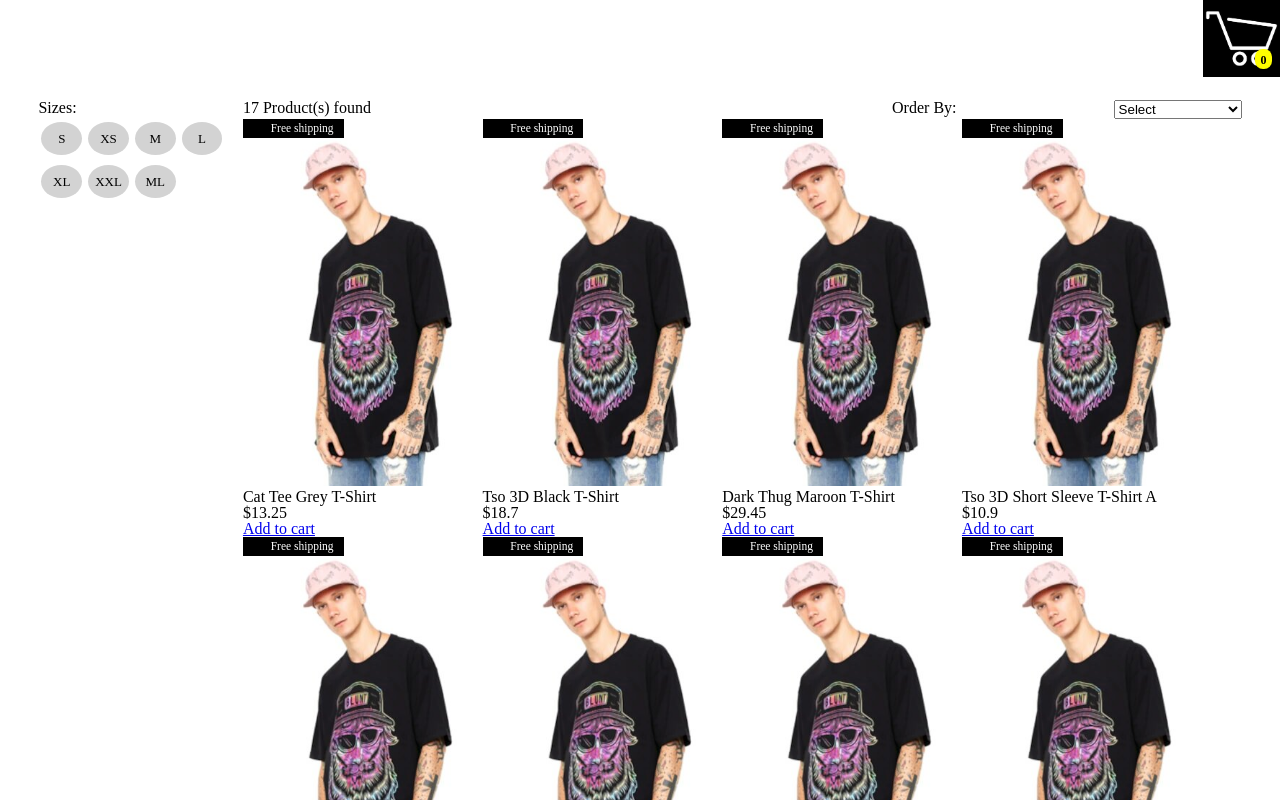
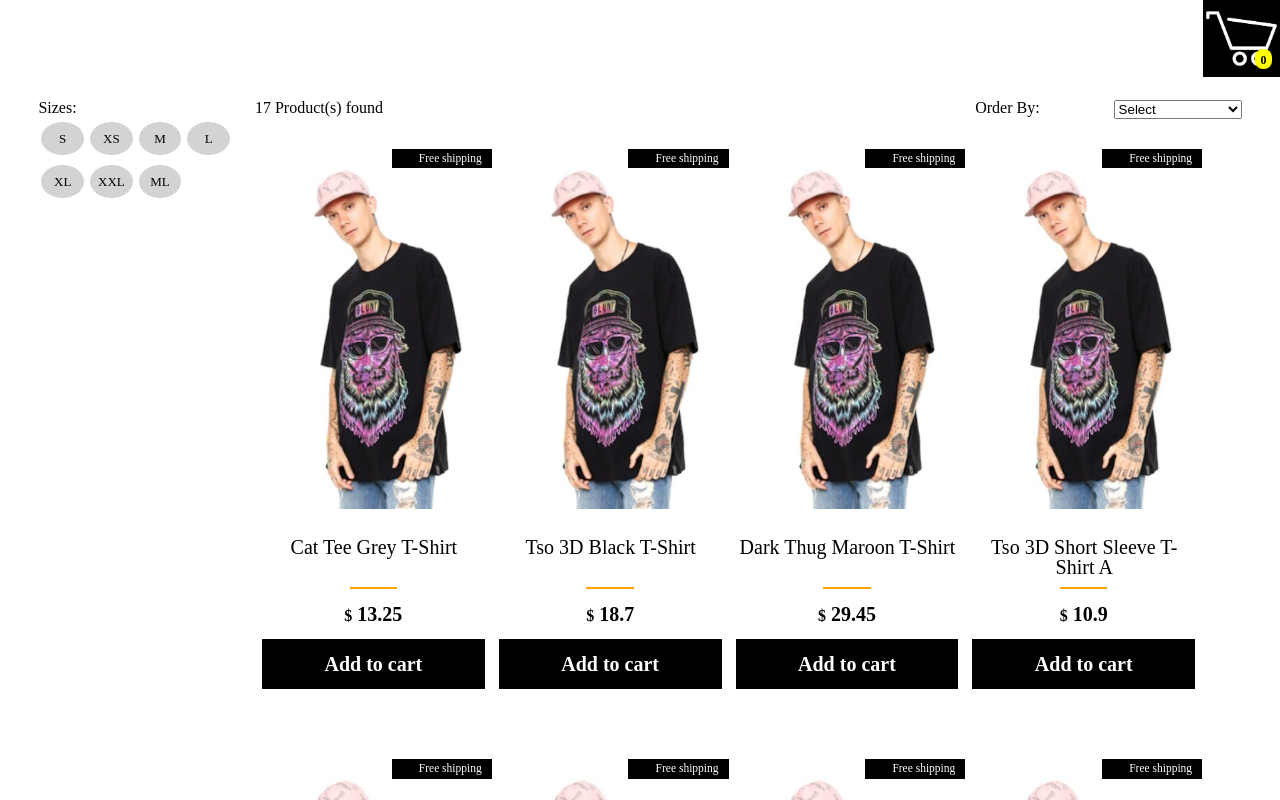
Before and after one commit to nawazzz/tees-shopping-cart-react, a React (Create React App) app: page / in a window 1280 px wide. Shown: the top 800 px of the page. Built offline with nearby package versions, Linux system fonts and the light colour scheme.

Commit message:
style product cards

```diff
--- a/src/App.js
+++ b/src/App.js
@@ -1,6 +1,7 @@
 import React from 'react'
 import './App.scss';
 import Cards from './Cards';
+import Cart from './Cart';
 
 import image from './cart.jpg';
 import imageOne from './pics/image-1.jpg'
@@ -27,6 +28,7 @@ class App extends React.Component {
   constructor(props) {
     super(props)
     this.state = {
+      isCartOpen: false,
       itemDetails: [
         {title: "Cat Tee Grey T-Shirt",
          price: 13.25,
@@ -155,11 +157,17 @@ class App extends React.Component {
     }
   }
 
+  handleCartPage = (event) => {
+    this.setState({
+      isCartOpen: !this.state.isCartOpen
+    }, () => {console.log(this.state.isCartOpen)})
+  }
+
   render() {
     return (
       <div className="mainContainer">
-        <div className='cartIconContainer'>
-          <img src={image}/>
+        <div className='cartIconContainer' >
+          <span onClick={this.handleCartPage} ><img src={image}/></span>
           <p className='counterIcon'>0</p>
         </div>
         <div style={{display: "flex"}} className='allItemsContainer'>
@@ -192,7 +200,9 @@ class App extends React.Component {
             <div className='itemsCardContainer'>
               <Cards
                 itemDetails={this.state.itemDetails}
+                isCartOpen={this.state.isCartOpen}
               />
+              <Cart/>
             </div>
           </div>
         </div>
--- a/src/App.scss
+++ b/src/App.scss
@@ -73,7 +73,7 @@ table {
 		margin: 0 auto;
 		padding: 20px;
 		.sortButtonsContainer{
-			width: 17%;
+			width: 18%;
 			.sizeSelectionContainer{
 				display: flex;
 				flex-wrap: wrap;
@@ -98,13 +98,13 @@ table {
 				}
 			}
 		.itemsAndOrderDropdownContainer{
-			width: 83%;
+			width: 82%;
 			.orderDropdownContainer{
 				width: 100%;
 				display: flex;
 				justify-content: space-between;
 				.dropdownContainer{
-					width: 35%;
+					width: 27%;
 					display: flex;
 					justify-content: space-between;
 				}
--- a/src/Cards.scss
+++ b/src/Cards.scss
@@ -48,25 +48,74 @@ table {
     flex-wrap: wrap;
     .cardContainer{
         width: 24%;
+        cursor: pointer;
+        margin: 30px 0 20px 0;
         &:hover{
-            border: 1px solid grey;
+            border: 1px solid rgb(170, 162, 162);
         }
         .freeShippingContainer{
             text-align: right;
-
-
-            width: 42%;
+            width: 100%;
+            position: sticky;
             .freeShipping{
+                width: 36%;
                 font-size: 11.5px;
                 background-color: black;
                 color: white;
-            padding: 4px 10px 4px 5px;
+                padding: 4px 10px 4px 5px;
+                position: absolute;
+                right: 0;
             }
         }
         .imageContainer{
+            margin: 17px 0 15px 0;
             img{
                 width: 100%;
             }
         }
+        .productDetailContainer{
+            .productTitle{
+                height: 40px;
+                text-align: center;
+                width: 92%;
+                font-size: 20px;
+                font-weight: 500;
+                padding: 10px;
+            }
+            .orangeBorder{
+                width: 20%;
+                margin: 0 auto;
+                height: 2px;
+                background-color: orange;
+            }
+            .priceContainer{
+                text-align: center;
+                margin: 15px;
+                .dollarSign{
+                    font-size: 16px;
+                    font-weight: 700;
+                    margin-right: 5px;
+                }
+                .price{
+                    font-size: 20px;
+                    font-weight: 900;
+                }
+            }
+        }
+        .addToCartContainer{
+            text-align: center;
+            padding: 15px;
+            font-size: 20px;
+            font-weight: 550;
+            background: black;
+            margin: 0 7px 20px 7px;
+            a{
+              text-decoration: none;
+              color: white;
+            }
+            &:hover{
+                background: #e6bd08;
+            }
+          }
     }
 }
--- /dev/null
+++ b/src/Cart.js
@@ -0,0 +1,13 @@
+import React from "react";
+import './Cart.scss';
+
+class Cart extends React.Component {
+    render() {
+        return(
+            <div>
+                The cart is now open!
+            </div>
+        )
+    }
+}
+export default Cart
```
Also changed, not shown: src/Cart.scss (added).
